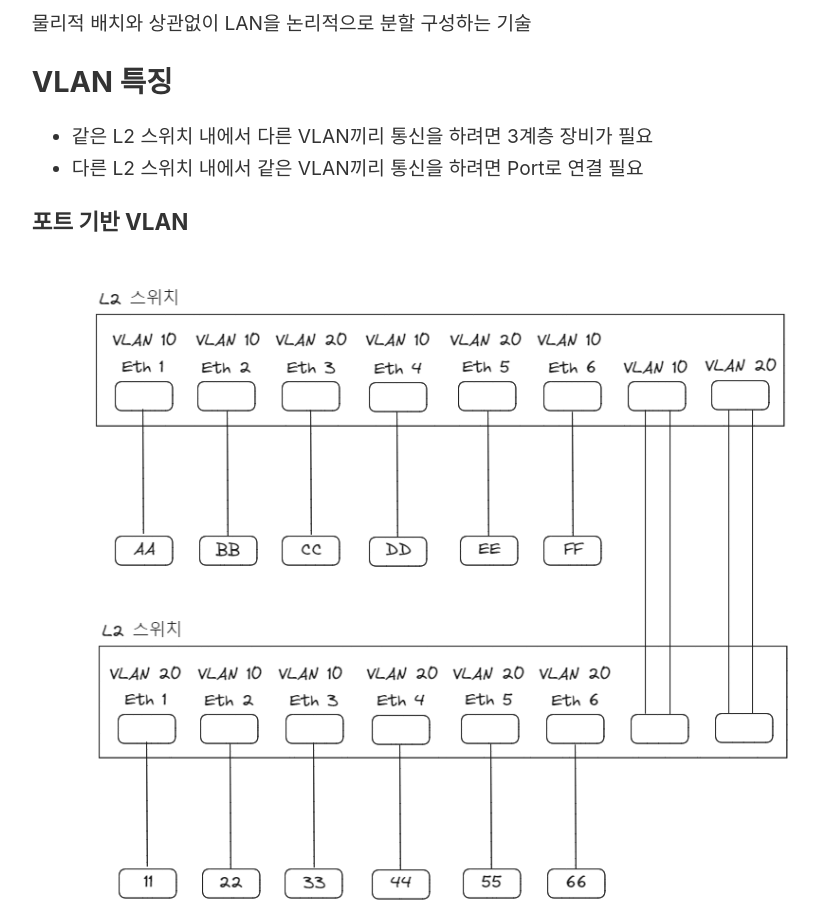
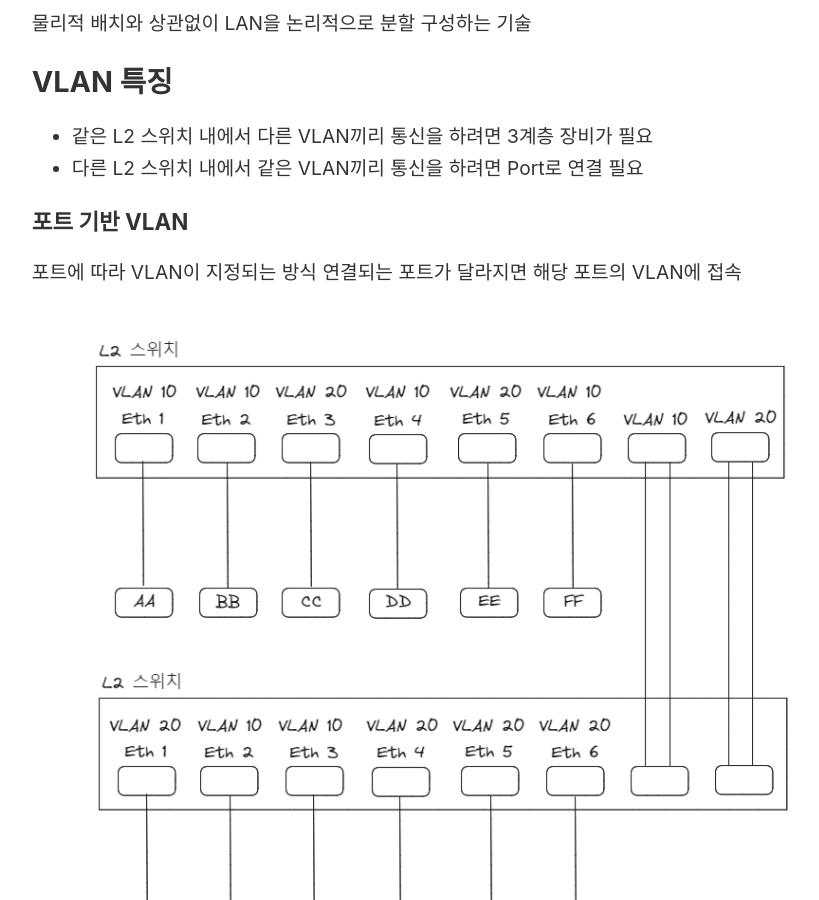
Before and after one commit to rainbow96bear/Obsidian, a Jekyll site: the page built from _notes/CS 6대 과목/3. 네트워크/네트워크/L2 스위치 (2계층 스위치), VLAN.md, in a window 1280 px wide and 900 px high, scrolled down 1352 px. Shown: the whole window, without its empty margins (45-864 px from the left). Built offline with Jekyll 4.4.1, drawn with Linux system fonts in a browser that asks for light colours; some of the changed text lies outside the part shown.

Commit message:
설명 추가

```diff
--- a/_notes/CS 6대 과목/3. 네트워크/네트워크/L2 스위치 (2계층 스위치), VLAN.md
+++ b/_notes/CS 6대 과목/3. 네트워크/네트워크/L2 스위치 (2계층 스위치), VLAN.md
@@ -34,9 +34,15 @@
 
 ### 포트 기반 VLAN
 
+포트에 따라 VLAN이 지정되는 방식
+연결되는 포트가 달라지면 해당 포트의 VLAN에 접속
+
 <img src = "/assets/Pasted image 20231101150251.png">
 
 ### MAC주소 기반 VLAN
+
+MAC 주소에 따라 VLAN이 지정되는 방식
+연결되는 포트가 변하여도 VLAN은 유지
 
 <img src = "/assets/Pasted image 20231101150910.png">
 
```
